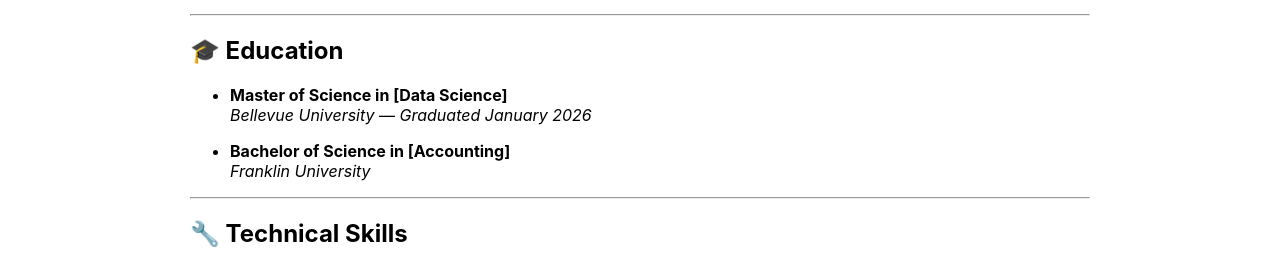
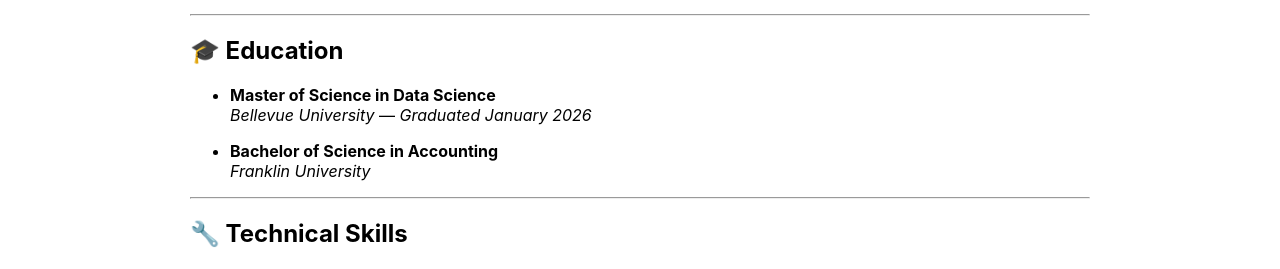
Before and after one commit to BADKINS17/ProjectShowcase, a Jekyll site: the page built from about.md, in a window 1280 px wide. Shown: the part 249-518 px from the top of the page. Built offline with Jekyll 4.4.1, drawn with Linux system fonts in a browser that asks for light colours.

```diff
--- a/about.md
+++ b/about.md
@@ -13,10 +13,10 @@ I have professional experience in the **credit card operations industry**, where
 
 ## 🎓 Education
 
-- **Master of Science in [Data Science]**
+- **Master of Science in Data Science**
   *Bellevue University* — *Graduated January 2026*
 
-- **Bachelor of Science in [Accounting]**
+- **Bachelor of Science in Accounting**
   *Franklin University*
 
 ---
```
